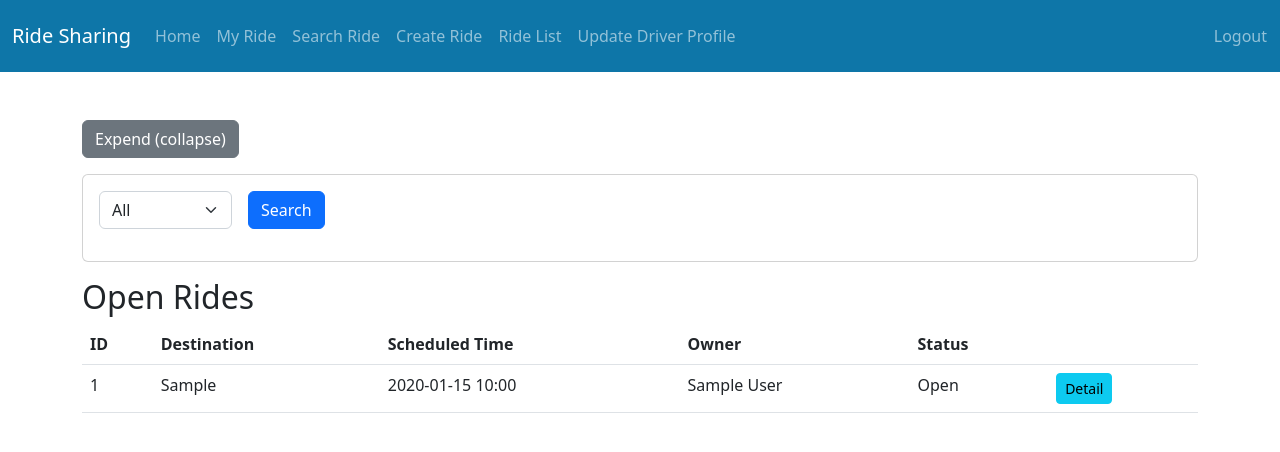
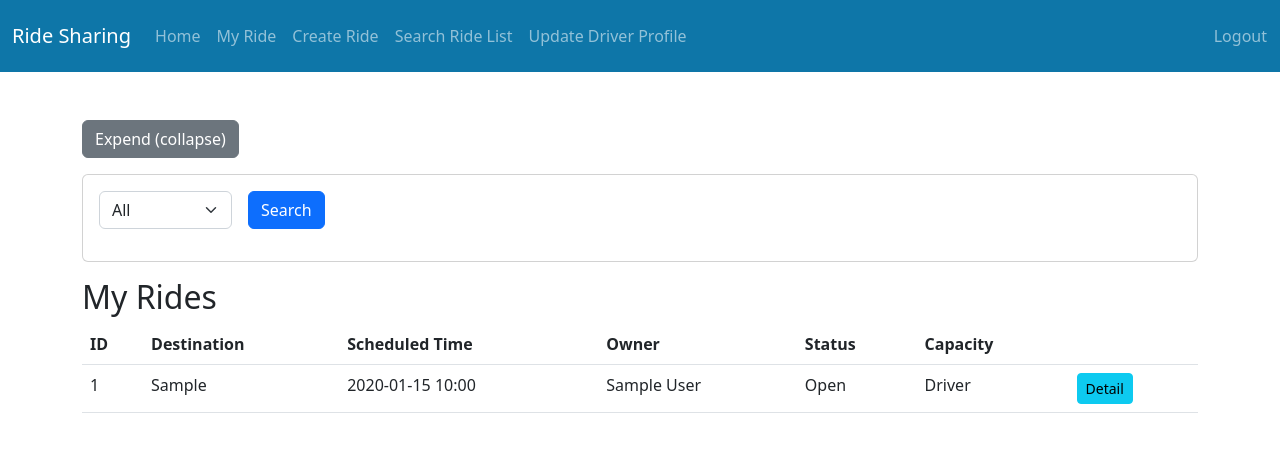
Before and after one commit to Zack890924/HW1_568, a Django app: page /rides/my-ride-list/ in a window 1280 px wide. Shown: the top 452 px of the page. Run offline with Django 5.2, Linux system fonts and the light colour scheme; a user stored in the database is signed in; tables that the repository leaves empty hold one stand-in row (values such as "Sample post").

Commit message:
email send function complete, reinforce logic for join ride(driver can claim or join ridebut cannot join the ride he already claimed, vice versa)

```diff
--- a/web-app/firsthomework/settings.py
+++ b/web-app/firsthomework/settings.py
@@ -89,7 +89,8 @@ DATABASES = {
         'NAME': 'django_db',
         'USER': 'postgres',
         'PASSWORD': 'postgres',
-        'HOST': 'localhost',  # This is the service name from docker-compose.yml
+        # 'HOST': 'localhost',  # This is the service name from docker-compose.yml
+        'HOST': 'db',
         'PORT': 5432,
     }
 }
--- a/web-app/rides/templates/rides/my_ride_list.html
+++ b/web-app/rides/templates/rides/my_ride_list.html
@@ -5,12 +5,12 @@
 {% block title %}Open Ride List{% endblock %}
 
 {% block content %}
-<!-- Toggle 搜索栏按钮 -->
+<!-- Toggle  -->
 <button class="btn btn-secondary mb-3" type="button" data-bs-toggle="collapse" data-bs-target="#toggleSearch">
   Expend (collapse)
 </button>
 
-<!-- 搜索栏（折叠区域） -->
+
 <div class="collapse show mb-3" id="toggleSearch">
   <div class="card card-body">
     <form method="get" class="row g-3">
@@ -29,7 +29,7 @@
     </form>
   </div>
 </div>
-<h2>Open Rides</h2>
+<h2>My Rides</h2>
 {% if rides_list %}
   <table class="table table-hover">
     <thead>
@@ -39,6 +39,7 @@
         <th>Scheduled Time</th>
         <th>Owner</th>
         <th>Status</th>
+        <th>Capacity</th>
         <th></th>
       </tr>
     </thead>
@@ -51,6 +52,15 @@
         <td>{{ ride.owner.name }}</td>
         <td>{{ ride.get_status_display }}</td>
         <td>
+          {% if ride.owner == request.user %}
+            Owner
+          {% elif ride.driver and ride.driver == request.user.driverprofile %}
+            Driver
+          {% else %}
+            Sharer
+          {% endif %}
+        </td>
+        <td>
           <a href="{% url 'rides:ride-detail' ride.id %}" class="btn btn-sm btn-info">Detail</a>
         </td>
       </tr>
--- a/web-app/rides/views.py
+++ b/web-app/rides/views.py
@@ -93,6 +93,8 @@ class OpenRideListView(ListView):
         # 2. 如果当前用户不是 owner，但 ride 的 can_shared 为 False，则也排除，除非是司机
         if self.request.user.is_authenticated:
             current_profile = self.request.user.userprofile
+            # exclude the ride which user already join
+            qs = qs.exclude(ride_share__sharer=current_profile)
             # 如果当前用户不是司机，则筛掉不是owner的
             if not self.request.user.userprofile.is_driver:
                 qs = qs.exclude(owner=current_profile).filter(can_shared=True)
@@ -157,18 +159,20 @@ class RideDetailView(DetailView):
 
     def get_context_data(self, **kwargs):
         context = super().get_context_data(**kwargs)
+        user = self.request.user
+        ride = self.object
 
-        if self.request.user.is_authenticated:
-            user_profile = self.request.user.userprofile
-            context['has_joined'] = self.object.ride_share.filter(sharer=user_profile).exists()
-            # 如果user是司机且ride不可以被share，则has_join为True来阻止join按键出现
-            if not self.object.can_shared and self.request.user.userprofile.is_driver:
-                print(f"self.object.can_shared: {self.object.can_shared}")
-                print(f"self.request.user.userprofile.is_driver: {self.request.user.userprofile.is_driver}")
-                context['has_joined'] = True
+        if user.is_authenticated:
+            if user.userprofile.is_driver:
+                # see if the one who claim the ride is the exact driver of this ride
+                context['driver_claimed'] = ride.driver == user.driverprofile
+                # check if ride sharer list contains the driver(user)
+                context['driver_join'] = ride.ride_share.filter(sharer = user.userprofile).exists()
+            else:
+                context['has_joined'] = ride.ride_share.filter(sharer=user.userprofile).exists()
         else:
             context['has_joined'] = False
-        print(f"context['has_joined']: {context['has_joined']}")
+
         return context
 
 
@@ -243,6 +247,15 @@ def ride_search(request):
 @login_required()
 def ride_join(request, pk):
     ride = get_object_or_404(Ride, pk=pk, status='OPEN', can_shared=True)
+    user = request.user
+    # reinforce logic
+    if user.userprofile.is_driver and ride.driver == user.driverprofile:
+        messages.error(request, 'You already claimed this ride')
+        return redirect('rides:ride-list')
+    if ride.ride_share.filter(sharer=user.userprofile).exists():
+        messages.error(request, 'You have already joined this ride')
+        return redirect('rides:ride-list')
+
     if request.method == 'POST':
         form = RideShareForm(request.POST)
         if form.is_valid():
@@ -291,15 +304,13 @@ def send_email_for_ride(ride):
     email_messages = f'''
         Dear {ride.owner.name}, your ride to {ride.destination} has been claimed by a driver!
         Ride detail:
-            - Date: {ride.date}
-            - Time: {ride.time}
+            - Scheduled time: {ride.scheduled_datetime}
             - Destination: {ride.destination}
-            - Vehicle type: {ride.vehicle_type}
-            - Driver: {ride.driver.name}
+            - Driver: {ride.driver}
     '''
-    recipients = [ride.owner.userprofile.email]
+    recipients = [ride.owner.user.email]
     for ride_share in ride.ride_share.all():
-        recipients.append(ride_share.sharer.userprofile.email)
+        recipients.append(ride_share.sharer.user.email)
 
     send_mail(subject, email_messages, settings.DEFAULT_FROM_EMAIL, recipients)
 
@@ -325,7 +336,7 @@ def driver_claim_ride(request, pk):
     ride.save()
 
     # need to refine
-    # send_email_for_ride(ride)
+    send_email_for_ride(ride)
     messages.success(request, f"You have successfully claimed ride #{ride.id}!")
     return redirect('rides:ride-list')
 
--- a/web-app/templates/base.html
+++ b/web-app/templates/base.html
@@ -34,14 +34,10 @@
                             <a class="nav-link" href="{% url 'rides:my-ride-list' %}">My Ride</a>
                         </li>
                         <li class="nav-item">
-                            <a class="nav-link" href="#">Search Ride</a>
-                        </li>
-                        <li class="nav-item">
                             <a class="nav-link" href="{% url 'rides:ride-create' %}">Create Ride</a>
                         </li>
                         <li>
-<!--                            TODO: the naming needs improvement-->
-                            <a class="nav-link" href="{% url 'rides:ride-list' %}">Ride List</a>
+                            <a class="nav-link" href="{% url 'rides:ride-list' %}">Search Ride List</a>
                         </li>
                         {% if not user.userprofile.is_driver %}
                             <li class="nav-item">
--- a/web-app/users/models.py
+++ b/web-app/users/models.py
@@ -2,6 +2,7 @@
 # users/models.py
 from django.db import models
 from django.contrib.auth.models import User
+from django.core.validators import MinLengthValidator, RegexValidator
 
 # Create your models here.
 class UserProfile(models.Model):
@@ -10,7 +11,15 @@ class UserProfile(models.Model):
     # email = models.EmailField(unique=True, null=False, blank=False)
     is_driver = models.BooleanField(default=False)
     address = models.CharField(max_length=100)
-    phone = models.CharField(max_length=20)
+    phone = models.CharField(
+        max_length=20,
+        validators=[
+            RegexValidator(
+                regex=r'^\+?1?\d{9,15}$',
+                message='Phone number must be entered in the correct format: +0123456789.'
+            )
+        ]
+    )
 
     def __str__(self):
         return f'{self.name} Profile'
```
Also changed, not shown: web-app/rides/templates/rides/ride_detail.html (+16 -7 lines).
